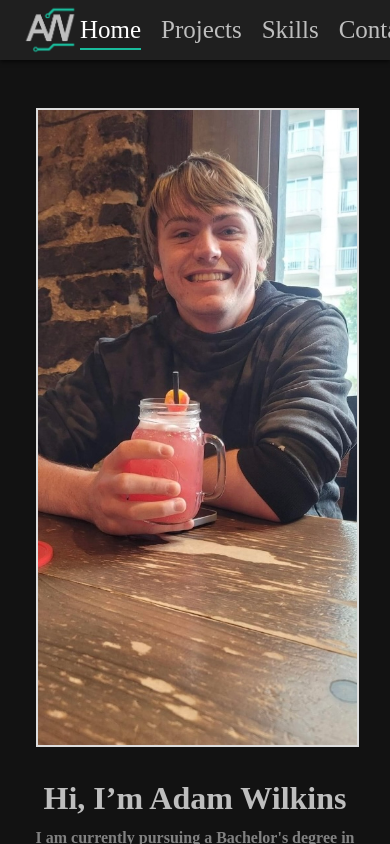
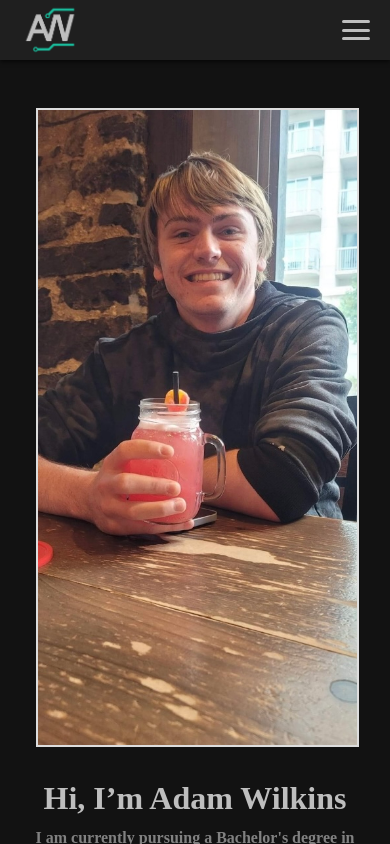
Before and after one commit to 2003nitro/AdamWilkinsPortfolio, an Angular app: page /#/home in a window 390 px wide. Built offline with nearby package versions, Linux system fonts and the light colour scheme.

Commit message:
Change some scrolling problems and added a hamburger menu for smaller screen sizes

```diff
--- a/src/app/app.component.css
+++ b/src/app/app.component.css
@@ -1,7 +1,7 @@
 /**************************************************************
 File: app.component.css
 Author: Adam Wilkins
-Last Updated: 6/1/2025
+Last Updated: 6/5/2025
 Last to Update: Adam Wilkins
 ***************************************************************/
 
@@ -11,12 +11,12 @@ Last to Update: Adam Wilkins
   box-sizing: border-box;
 }
 
-.background{
+.background {
   position: fixed;
-  padding: 0px;
-  top: 0px;
-  left: 0px;
-  margin: 0px;
+  padding: 0;
+  top: 0;
+  left: 0;
+  margin: 0;
   width: 100%;
   min-height: 100vh;
   background-color: #121212;
@@ -36,14 +36,6 @@ Last to Update: Adam Wilkins
   z-index: 1000;
 }
 
-.navigation {
-  margin-left: auto;
-  display: flex;
-  gap: 20px;
-  font-size: 25px;
-}
-
-
 .logo {
   font-size: 40px;
   color: #e0e0e0;
@@ -54,12 +46,46 @@ Last to Update: Adam Wilkins
   align-items: center;
 }
 
-
 .logo img {
   max-height: 100%;
   height: auto;
   width: auto;
   display: block;
+}
+
+.logo:hover {
+  color: #1abc9c;
+}
+
+.menu-toggle {
+  display: none;
+}
+
+.hamburger {
+  display: none;
+  margin-left: auto;
+  flex-direction: column;
+  justify-content: space-between;
+  width: 28px;
+  height: 20px;
+  cursor: pointer;
+  z-index: 1001;
+}
+
+.hamburger span {
+  display: block;
+  height: 3px;
+  background: #bebebe;
+  border-radius: 2px;
+  transition: all 0.3s ease;
+}
+
+.navigation {
+  margin-left: auto;
+  display: flex;
+  gap: 20px;
+  font-size: 25px;
+  transition: max-height 0.3s ease-in-out;
 }
 
 .item {
@@ -77,7 +103,7 @@ Last to Update: Adam Wilkins
   left: 0;
   width: 0;
   height: 2px;
-  background-color: #1abc9c;  /* your accent */
+  background-color: #1abc9c;
   transition: width 0.3s;
 }
 
@@ -94,3 +120,44 @@ Last to Update: Adam Wilkins
 main {
   padding-top: 60px;
 }
+
+@media (max-width: 768px) {
+  .navigation {
+    position: absolute;
+    top: 60px;
+    left: 0;
+    width: 100%;
+    background-color: #1f1f1f;
+    flex-direction: column;
+    overflow: hidden;
+    max-height: 0;
+  }
+
+
+  .hamburger {
+    display: flex;
+  }
+
+
+  .menu-toggle:checked ~ .navigation {
+    max-height: 300px;
+  }
+
+  .navigation .item {
+    padding: 15px 20px;
+    border-top: 1px solid rgba(255,255,255,0.1);
+  }
+  .navigation .item::after {
+    display: none;
+  }
+
+  .menu-toggle:checked + .hamburger span:nth-child(1) {
+    transform: translateY(8.5px) rotate(45deg);
+  }
+  .menu-toggle:checked + .hamburger span:nth-child(2) {
+    opacity: 0;
+  }
+  .menu-toggle:checked + .hamburger span:nth-child(3) {
+    transform: translateY(-8.5px) rotate(-45deg);
+  }
+}
--- a/src/app/app.component.html
+++ b/src/app/app.component.html
@@ -2,30 +2,39 @@
 <!--
 File: app.component.html
 Author: Adam Wilkins
-Last Updated: 6/1/2025
+Last Updated: 6/5/2025
 Last to Update: Adam Wilkins
 -->
 <!-- ************************************************************************* -->
 
+<!-- ************************************************************************* -->
+<div class="background">
 
   <!-- ************************************************************************* -->
- <!-- Sets the background for all pages to be dark grey -->
-<div class="background">
-    <!-- ************************************************************************* -->
-     <!-- Navagation bar with logo and links to other pages -->
   <header class="navbar">
 
+    <!-- ************************************************************************* -->
     <div class="logo">
       <img src="assets/PersonalLogo.png" alt="Personal Logo">
     </div>
+    <!-- ************************************************************************* -->
+
+    <input type="checkbox" id="menu-toggle" class="menu-toggle" />
 
     <!-- ************************************************************************* -->
-         <!-- Navagation to other pages-->
+    <label for="menu-toggle" class="hamburger">
+      <span></span>
+      <span></span>
+      <span></span>
+    </label>
+    <!-- ************************************************************************* -->
+
+    <!-- ************************************************************************* -->
     <nav class="navigation">
       <a class="item"
          routerLink="/home"
          routerLinkActive="active"
-                [routerLinkActiveOptions]="{exact: true}"
+         [routerLinkActiveOptions]="{ exact: true }"
       >Home</a>
 
       <a class="item"
@@ -35,7 +44,7 @@ Last to Update: Adam Wilkins
 
       <a class="item"
          routerLink="/skills"
-                routerlinkActive="active"
+         routerLinkActive="active"
       >Skills</a>
 
       <a class="item"
--- a/src/app/contact/contact.component.css
+++ b/src/app/contact/contact.component.css
@@ -1,9 +1,17 @@
 /**************************************************************
 File: contact.component.css
 Author: Adam Wilkins
-Last Updated: 6/2/2025
+Last Updated: 6/5/2025
 Last to Update: Adam Wilkins
 ***************************************************************/
+
+:host {
+  display: block;
+  height: 100vh;
+  overflow-y: auto;
+  box-sizing: border-box;
+  padding-bottom: 10rem;
+}
 
 .contact-page {
   min-height: 100vh;
--- a/src/app/home/home.component.css
+++ b/src/app/home/home.component.css
@@ -1,7 +1,7 @@
 /**************************************************************
 File: home.component.css
 Author: Adam Wilkins
-Last Updated: 6/1/2025
+Last Updated: 6/5/2025
 Last to Update: Adam Wilkins
 ***************************************************************/
 :host {
@@ -9,7 +9,7 @@ Last to Update: Adam Wilkins
   height: 100vh;
   overflow-y: auto;
   box-sizing: border-box;
-  padding-bottom: 3rem;
+  padding-bottom: 10rem;
 }
 
 
--- a/src/app/project-temp/project-temp.component.css
+++ b/src/app/project-temp/project-temp.component.css
@@ -1,7 +1,7 @@
 /**************************************************************
 File: project-temp.component.css
 Author: Adam Wilkins
-Last Updated: 6/2/2025
+Last Updated: 6/5/2025
 Last to Update: Adam Wilkins
 ***************************************************************/
 
@@ -12,7 +12,7 @@ Last to Update: Adam Wilkins
   overflow-y: auto;
   box-sizing: border-box;
   background-color: #121212;
-  padding-bottom: 2rem;
+  padding-bottom: 10rem;
 }
 
 .content-wrapper {
--- a/src/app/projects/projects.component.css
+++ b/src/app/projects/projects.component.css
@@ -1,9 +1,18 @@
 /**************************************************************
 File: projects.component.css
 Author: Adam Wilkins
-Last Updated: 6/2/2025
+Last Updated: 6/5/2025
 Last to Update: Adam Wilkins
 ***************************************************************/
+
+:host {
+  display: block;
+  height: 100vh;
+  overflow-y: auto;
+  box-sizing: border-box;
+  background-color: #121212;
+  padding-bottom: 10rem;
+}
 
 .header {
   display: flex;
--- a/src/app/skills/skills.component.css
+++ b/src/app/skills/skills.component.css
@@ -1,7 +1,7 @@
 /**************************************************************
 File: skills.component.css
 Author: Adam Wilkins
-Last Updated: 6/2/2025
+Last Updated: 6/5/2025
 Last to Update: Adam Wilkins
 ***************************************************************/
 
@@ -9,8 +9,8 @@ Last to Update: Adam Wilkins
   display: block;
   height: 100vh;
   overflow-y: auto;
-
-  padding-bottom: 3rem;
+  box-sizing: border-box;
+  padding-bottom: 10rem;
 }
 
 @import url('https://fonts.googleapis.com/css2?family=Inter:wght@300;400;600;700&display=swap');
```
Lines whose indentation alone changed are shown as unchanged.
